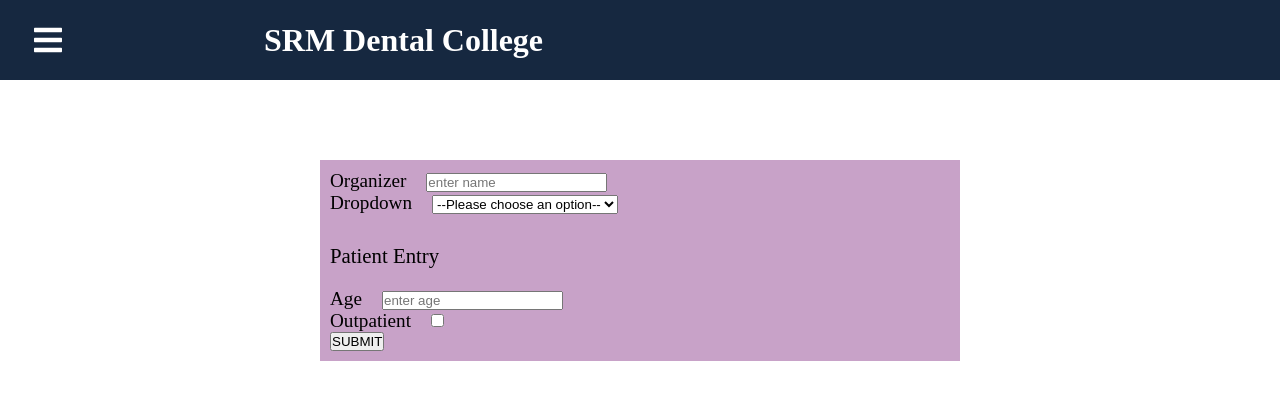
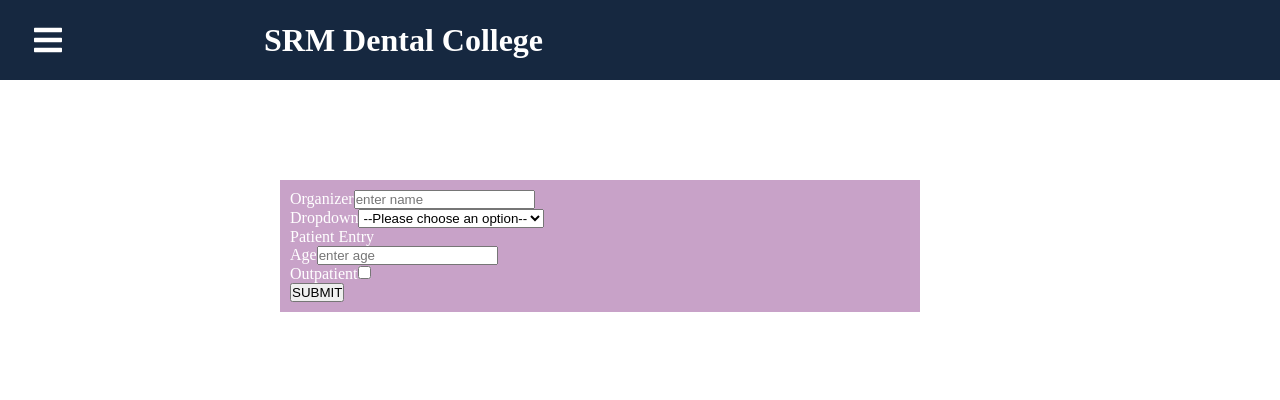
Before and after one commit to VVarsha6/dentaleec, a React (Create React App) app: page /Satcamp in a window 1280 px wide. Shown: the top 400 px of the page. Built offline with nearby package versions, Linux system fonts and the light colour scheme.

Commit message:
sidebar and form basic css

```diff
--- a/src/Forms/Forms.css
+++ b/src/Forms/Forms.css
@@ -1,22 +1,18 @@
-form {
-  background-color: #c8a2c8;
+form  {
+  background-color:#C8A2C8;
   border: none;
-  display: block;
-  margin: auto;
-  margin-top: 5rem;
+  color: white;
+  margin-left: auto;
+  margin-right: auto;
+  width: 40%;
+  position: absolute;
+  top: 180px;
+  left: 280px;
   text-decoration: none;
-  width: 50%;
-  padding: 10px;
+
+  cursor: pointer;
+
+width: 50%;
+
+padding: 10px;
 }
-
-label {
-  color: black;
-  margin-right: 20px;
-  font-size: 1.2rem;
-}
-
-.form-subtitle {
-  margin-top: 30px;
-  margin-bottom: 20px;
-  font-size: 1.3rem;
-}
--- a/src/components/SubMenu.js
+++ b/src/components/SubMenu.js
@@ -14,8 +14,8 @@
   font-size: 18px;
 
   &:hover {
-    background: #e1e9fc;
-    border-left: 4px solid green;
+    background: #4b9cbf;
+    border-left: 4px solid yellow;
     cursor: pointer;
   }
 `;
@@ -35,7 +35,7 @@
   font-size: 18px;
 
   &:hover {
-    background: blue;
+    background: #4b9cbf;
     cursor: pointer;
   }
 `;
--- a/src/forms/forms.css
+++ b/src/forms/forms.css
@@ -1,22 +1,18 @@
-form {
-  background-color: #c8a2c8;
+form  {
+  background-color:#C8A2C8;
   border: none;
-  display: block;
-  margin: auto;
-  margin-top: 5rem;
+  color: white;
+  margin-left: auto;
+  margin-right: auto;
+  width: 40%;
+  position: absolute;
+  top: 180px;
+  left: 280px;
   text-decoration: none;
-  width: 50%;
-  padding: 10px;
+
+  cursor: pointer;
+
+width: 50%;
+
+padding: 10px;
 }
-
-label {
-  color: black;
-  margin-right: 20px;
-  font-size: 1.2rem;
-}
-
-.form-subtitle {
-  margin-top: 30px;
-  margin-bottom: 20px;
-  font-size: 1.3rem;
-}
```
